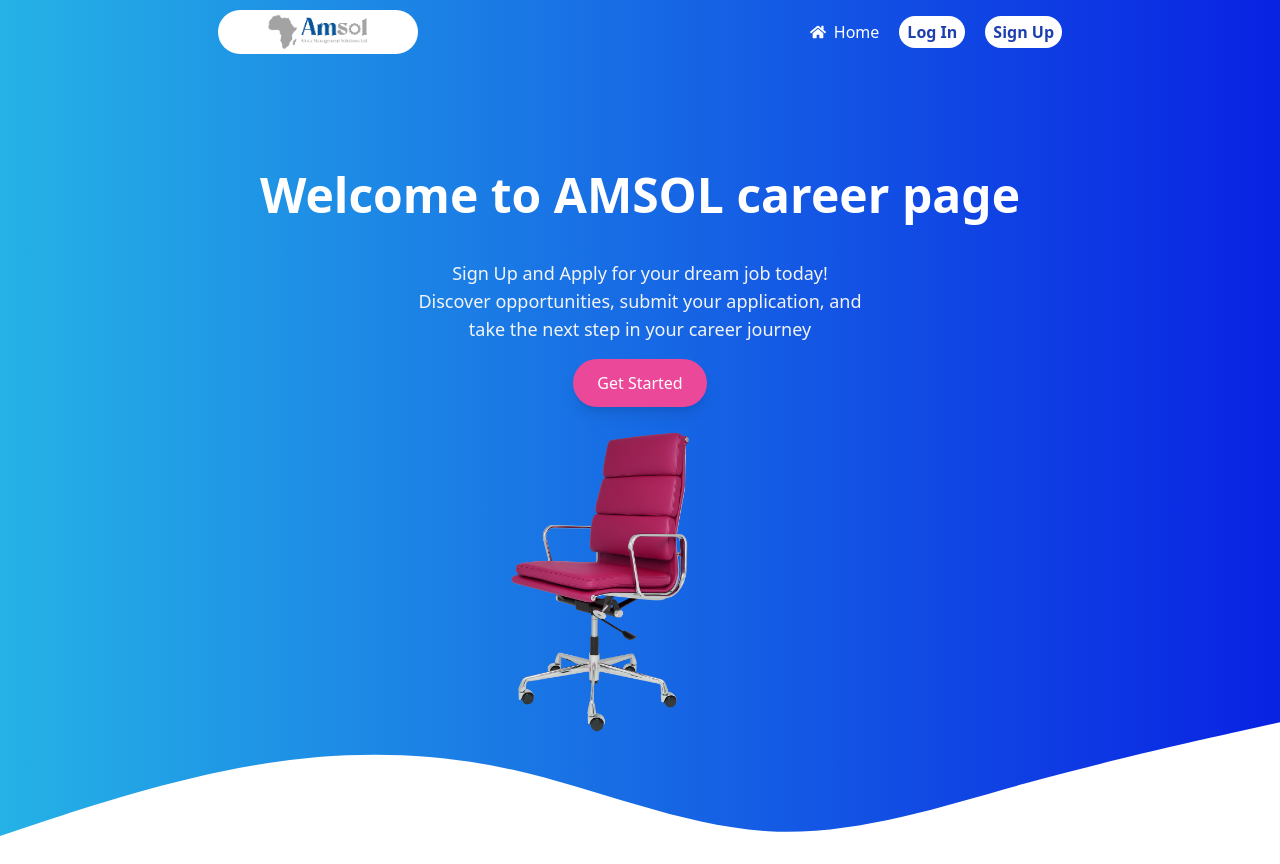
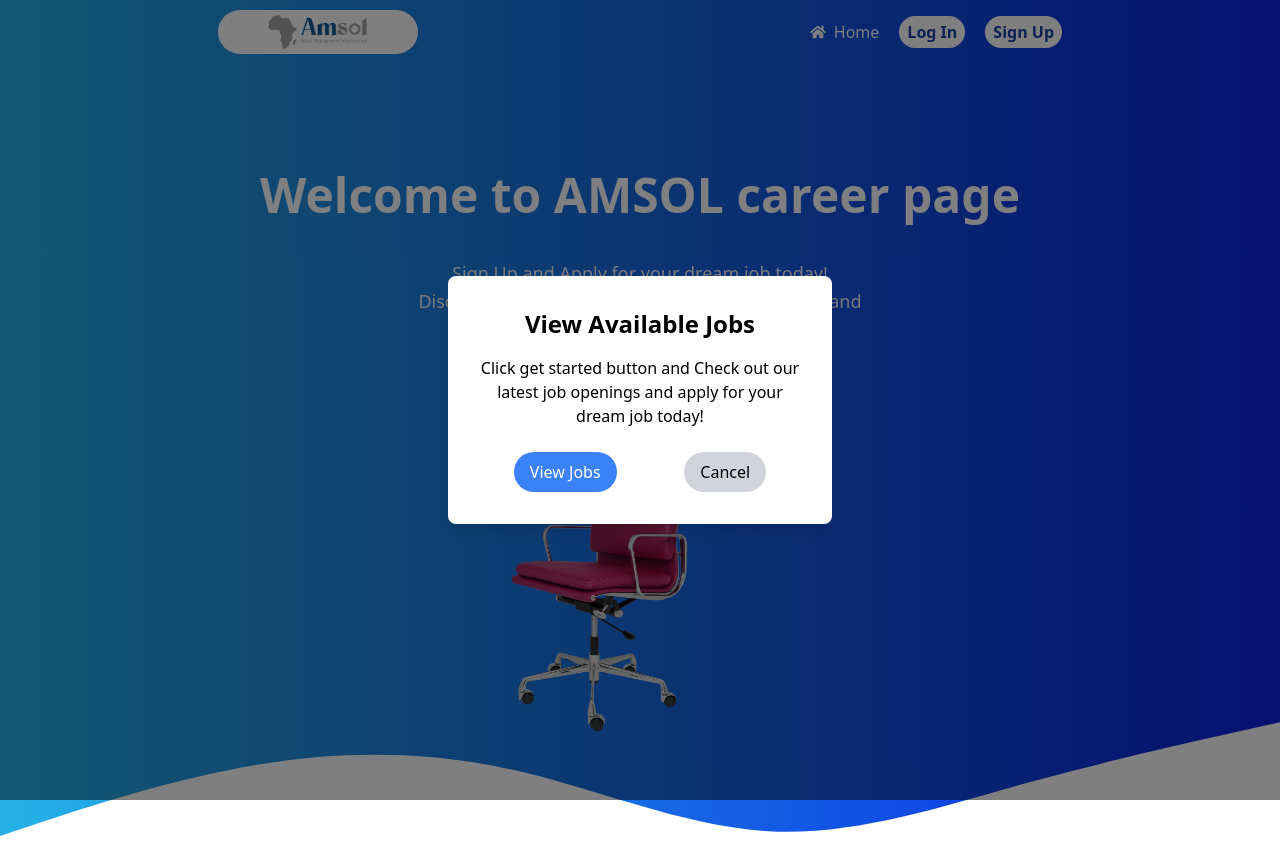
Before and after one commit to Tracy-miranja/AmsolForm, a React (Vite) app: page / in a window 1280 px wide. Built offline with nearby package versions, Linux system fonts and the light colour scheme.

Commit message:
Add modal

```diff
--- a/src/LandingPage.jsx
+++ b/src/LandingPage.jsx
@@ -1,24 +1,33 @@
-import chair from "./assets/hiring.png"
+import React, { useState } from "react";
+import chair from "./assets/hiring.png";
 import Navbar from "./navbar";
 import { Link } from "react-router-dom";
 
-const LandingPage=()=>{
-    return(
+const LandingPage = () => {
+  const [isModalOpen, setIsModalOpen] = useState(true); // Modal state
+
+  // Function to close the modal
+  const closeModal = () => {
+    setIsModalOpen(false);
+  };
+
+  return (
     <div>
       <Navbar />
       <div className="h-[100vh] bg-gradient-to-r from-[#25b2e6] to-[#0922e3] flex flex-col items-center justify-center relative overflow-hidden">
         {/* Welcome Section */}
         <div className="text-center flex flex-col items-center justify-center space-y-4 z-10">
           <h1 className="text-5xl font-bold text-white mb-6">Welcome to AMSOL career page</h1>
-  <p className="text-lg text-gray-100 max-w-md mb-6">Sign Up and Apply for your dream job today! Discover opportunities, submit your application, and take the next step in your career journey</p>
+          <p className="text-lg text-gray-100 max-w-md mb-6">
+            Sign Up and Apply for your dream job today! Discover opportunities, submit your application, and take the next step in your career journey.
+          </p>
           <Link to="/form" className="bg-pink-500 text-white px-6 py-3 rounded-full hover:bg-pink-600 transition shadow-lg">
             Get Started
           </Link>
         </div>
 
         {/* Decorative White Circle and Image */}
-<div className="flex justify-center items-center space-x-8  z-10">
-
+        <div className="flex justify-center items-center space-x-8 z-10">
           <div>
             <img src={chair} alt="Decorative chair" className="h-[350px] object-cover -ml-10" />
           </div>
@@ -30,10 +39,27 @@ const LandingPage=()=>{
             <path fill="#fff" fillOpacity="1" d="M0,288L48,272C96,256,192,224,288,208C384,192,480,192,576,213.3C672,235,768,277,864,282.7C960,288,1056,256,1152,229.3C1248,203,1344,181,1392,170.7L1440,160L1440,320L0,320Z"></path>
           </svg>
         </div>
+
+        {/* Modal */}
+        {isModalOpen && (
+          <div className="fixed inset-0 bg-black bg-opacity-50 flex items-center justify-center z-50">
+            <div className="bg-white p-8 rounded-lg shadow-lg max-w-sm w-full text-center">
+              <h2 className="text-2xl font-bold mb-4">View Available Jobs</h2>
+              <p className="mb-6">Click get started button and Check out our latest job openings and apply for your dream job today!</p>
+              <div className="flex justify-around">
+                <Link to="/jobs" className="bg-blue-500 text-white px-4 py-2 rounded-full hover:bg-blue-600 transition">
+                  View Jobs
+                </Link>
+                <button onClick={closeModal} className="bg-gray-300 px-4 py-2 rounded-full hover:bg-gray-400 transition">
+                  Cancel
+                </button>
               </div>
             </div>
-    )
-
-}
+          </div>
+        )}
+      </div>
+    </div>
+  );
+};
 
 export default LandingPage;
--- a/src/form.jsx
+++ b/src/form.jsx
@@ -40,7 +40,7 @@ const Form = () => {
           <img src={logo} alt="hrOutsourcing" className="w-[110px] p-1" />
         </div>
         <div className="flex flex-row items-center gap-5">
-          <Link className="text-white flex flex-row gap-2" to="/LanDingPage"><FaHome className="mt-1"/>Home</Link>
+          <Link className="text-white flex flex-row gap-2" to="/"><FaHome className="mt-1"/>Home</Link>
 
         </div>
       </div>
```
Lines whose indentation alone changed are shown as unchanged.
